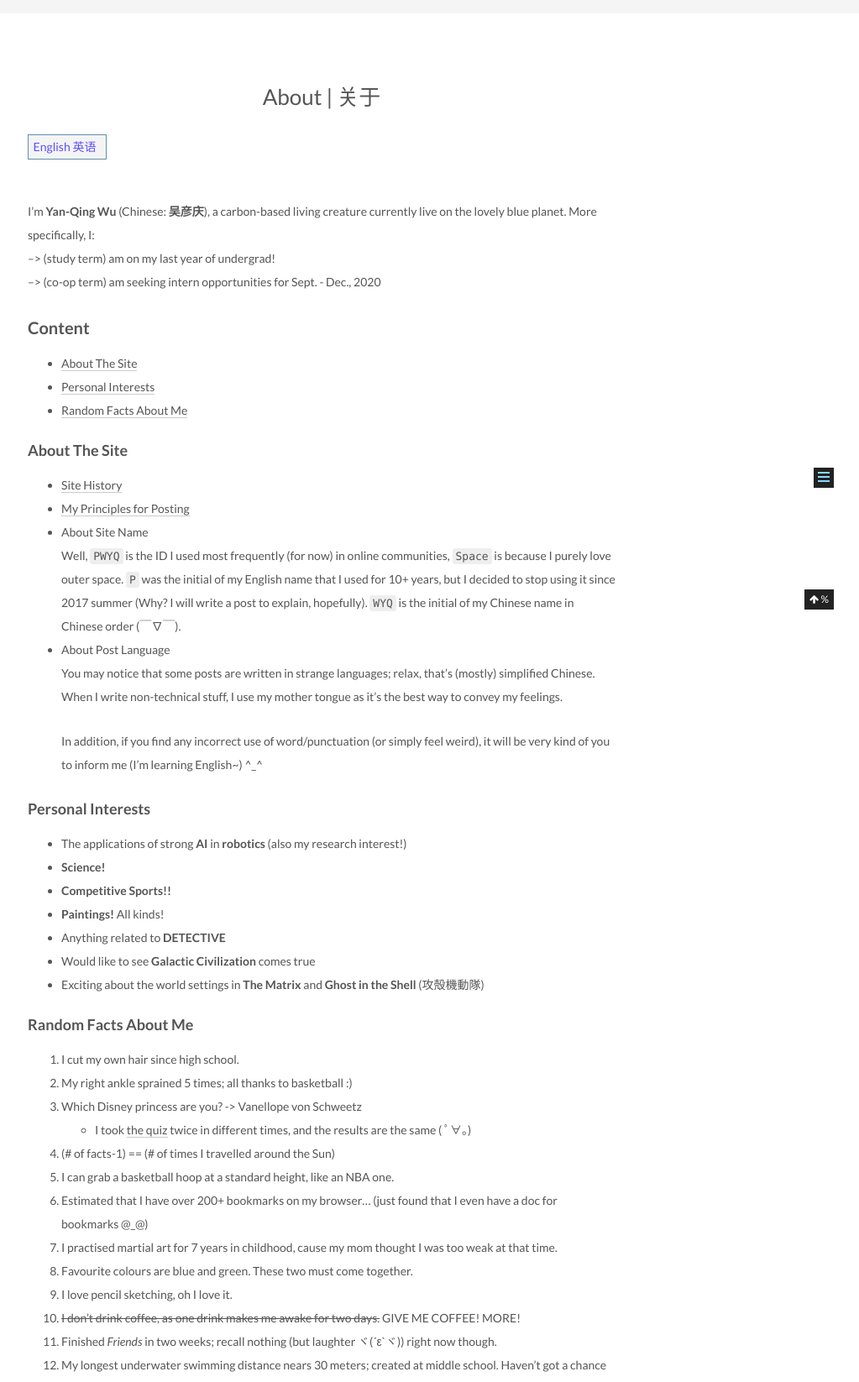
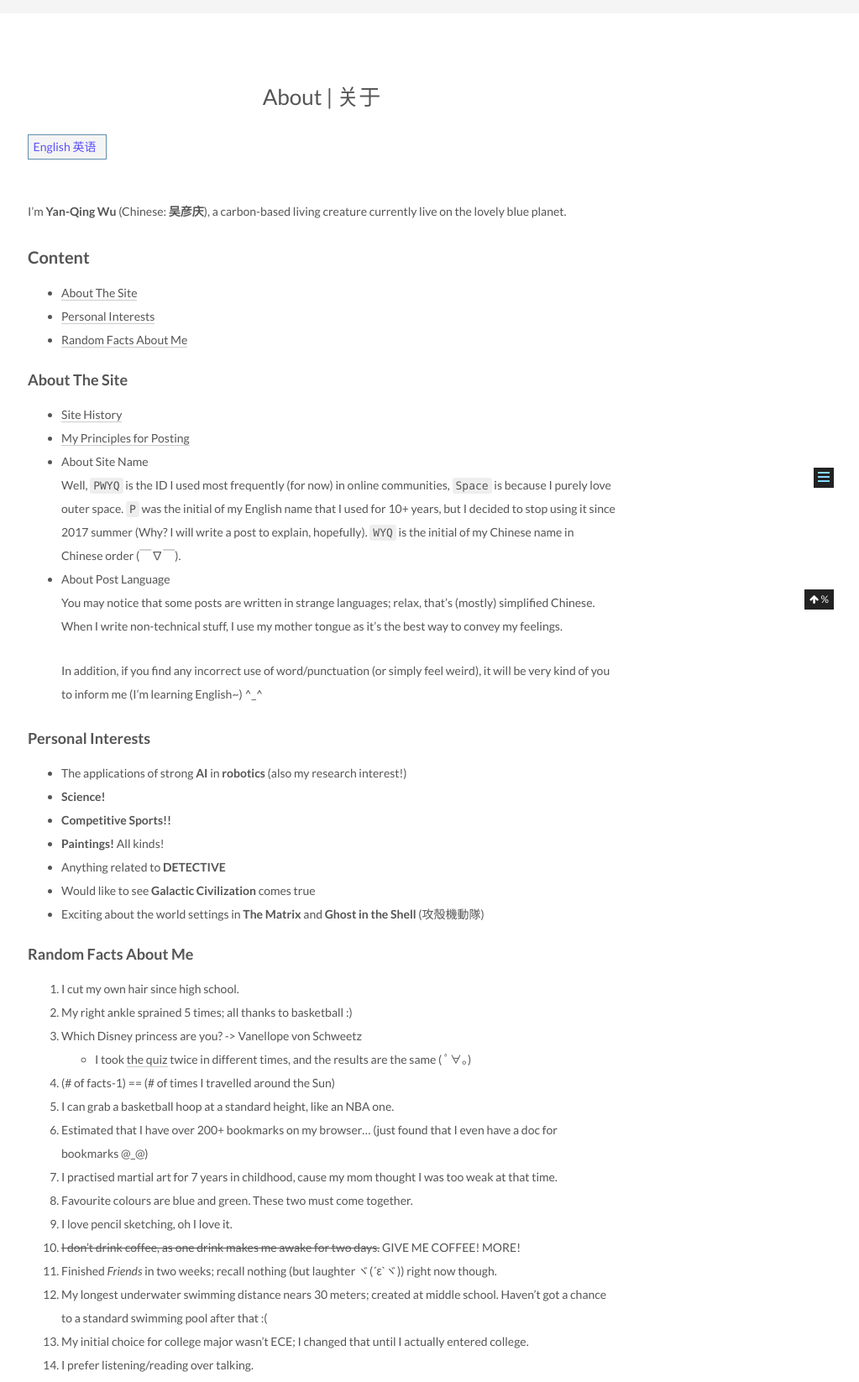
Before and after one commit to pwyq/blog, a Jekyll site: the page built from about/index.html, in a window 1280 px wide, cut to the strip 274-1920 px from the top of the page. Shown: the whole strip at 84% size, without its empty margins (257-1280 px from the left). Built offline with Jekyll 4.4.1, drawn with Linux system fonts in a browser that asks for light colours; nearby versions of some CDN libraries; comment, search, counter and statistics services are not loaded.

Commit message:
Update en.md

```diff
--- a/_includes/_about/en.md
+++ b/_includes/_about/en.md
@@ -1,7 +1,5 @@
 I'm **Yan-Qing Wu** (Chinese: **吴彦庆**), a carbon-based living creature currently live on the lovely blue planet.
-More specifically, I:
---> (study term) am on my last year of undergrad!
---> (co-op term) am seeking intern opportunities for Sept. - Dec., 2020
+
 
 ### Content
 
```
